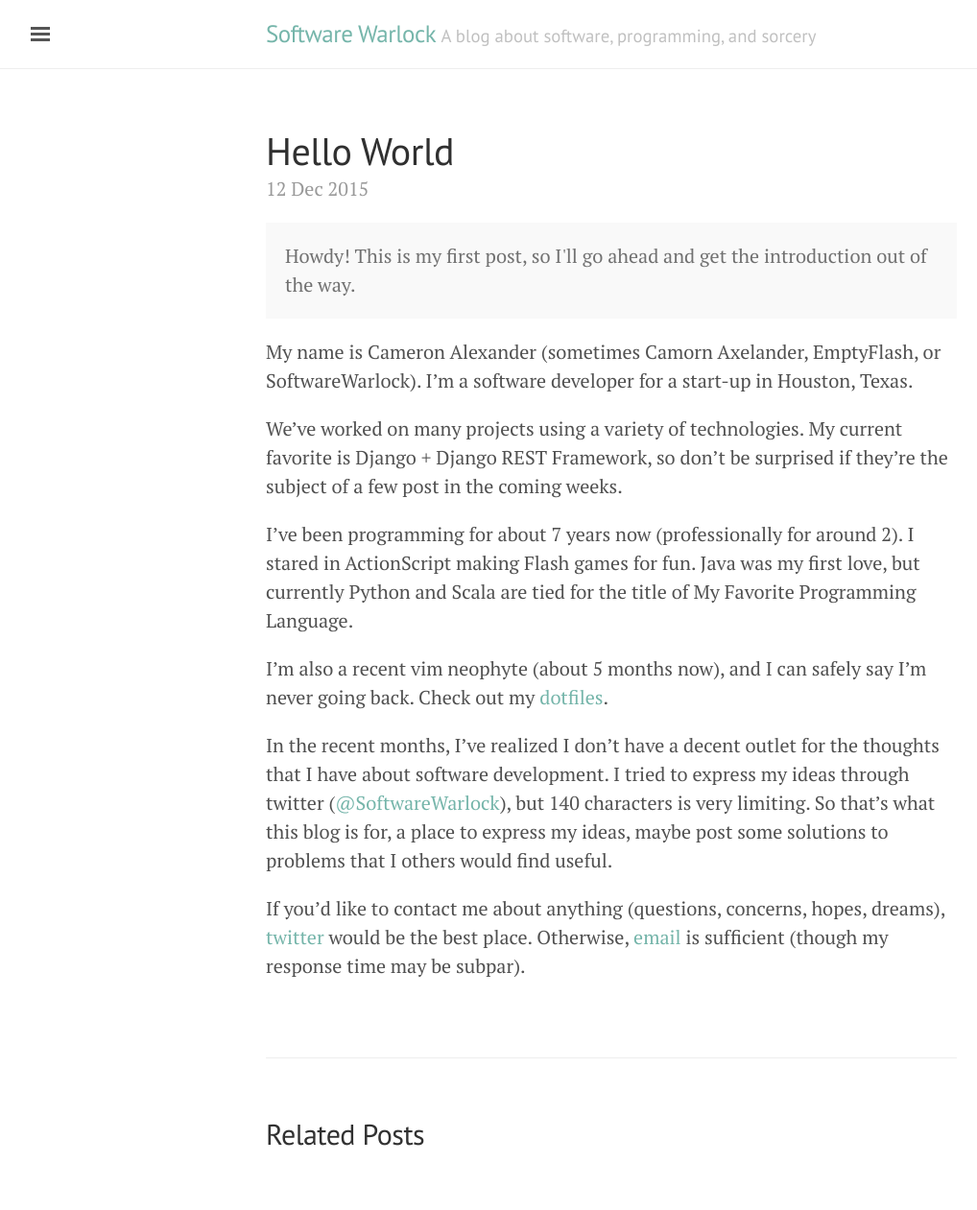
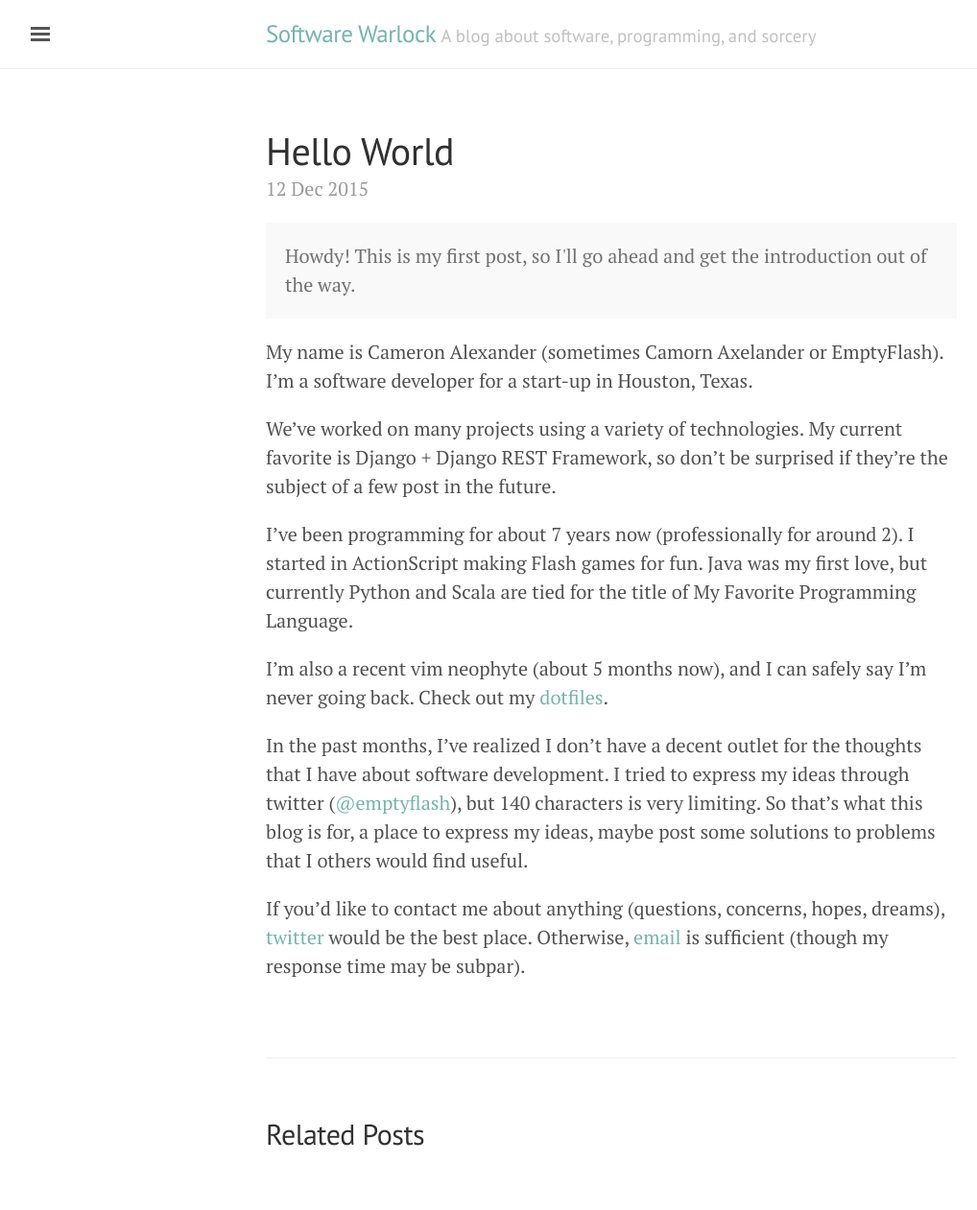
Before and after one commit to emptyflash/emptyflash.github.io, a Jekyll site: the page built from _posts/2015-12-12-hello-world.md, in a window 1280 px wide. Shown: the whole page at 96% size, without its empty margins (3-1021 px from the left). Built offline with Jekyll 4.4.1, drawn with Linux system fonts in a browser that asks for light colours.

Commit message:
Update 2015-12-12-hello-world.md

```diff
--- a/_posts/2015-12-12-hello-world.md
+++ b/_posts/2015-12-12-hello-world.md
@@ -8,14 +8,14 @@ title: Hello World
   Howdy! This is my first post, so I'll go ahead and get the introduction out of the way.
 </div>
 
-My name is Cameron Alexander (sometimes Camorn Axelander, EmptyFlash, or SoftwareWarlock). I'm a software developer for a start-up in Houston, Texas.
+My name is Cameron Alexander (sometimes Camorn Axelander or EmptyFlash). I'm a software developer for a start-up in Houston, Texas.
 
-We've worked on many projects using a variety of technologies. My current favorite is Django + Django REST Framework, so don't be surprised if they're the subject of a few post in the coming weeks.
+We've worked on many projects using a variety of technologies. My current favorite is Django + Django REST Framework, so don't be surprised if they're the subject of a few post in the future.
 
-I've been programming for about 7 years now (professionally for around 2). I stared in ActionScript making Flash games for fun. Java was my first love, but currently Python and Scala are tied for the title of My Favorite Programming Language.
+I've been programming for about 7 years now (professionally for around 2). I started in ActionScript making Flash games for fun. Java was my first love, but currently Python and Scala are tied for the title of My Favorite Programming Language.
 
 I'm also a recent vim neophyte (about 5 months now), and I can safely say I'm never going back. Check out my [dotfiles](https://github.com/SoftwareWarlock/dotfiles).
 
-In the recent months, I've realized I don't have a decent outlet for the thoughts that I have about software development. I tried to express my ideas through twitter ([@SoftwareWarlock](https://twitter.com/SoftwareWarlock)), but 140 characters is very limiting. So that's what this blog is for, a place to express my ideas, maybe post some solutions to problems that I others would find useful.
+In the past months, I've realized I don't have a decent outlet for the thoughts that I have about software development. I tried to express my ideas through twitter ([@emptyflash](https://twitter.com/emptyflash)), but 140 characters is very limiting. So that's what this blog is for, a place to express my ideas, maybe post some solutions to problems that I others would find useful.
 
-If you'd like to contact me about anything (questions, concerns, hopes, dreams), [twitter](https://twitter.com/SoftwareWarlock) would be the best place. Otherwise, [email](mailto:emptyflash@gmail.com) is sufficient (though my response time may be subpar).
+If you'd like to contact me about anything (questions, concerns, hopes, dreams), [twitter](https://twitter.com/emptyflash) would be the best place. Otherwise, [email](mailto:emptyflash@gmail.com) is sufficient (though my response time may be subpar).
```
